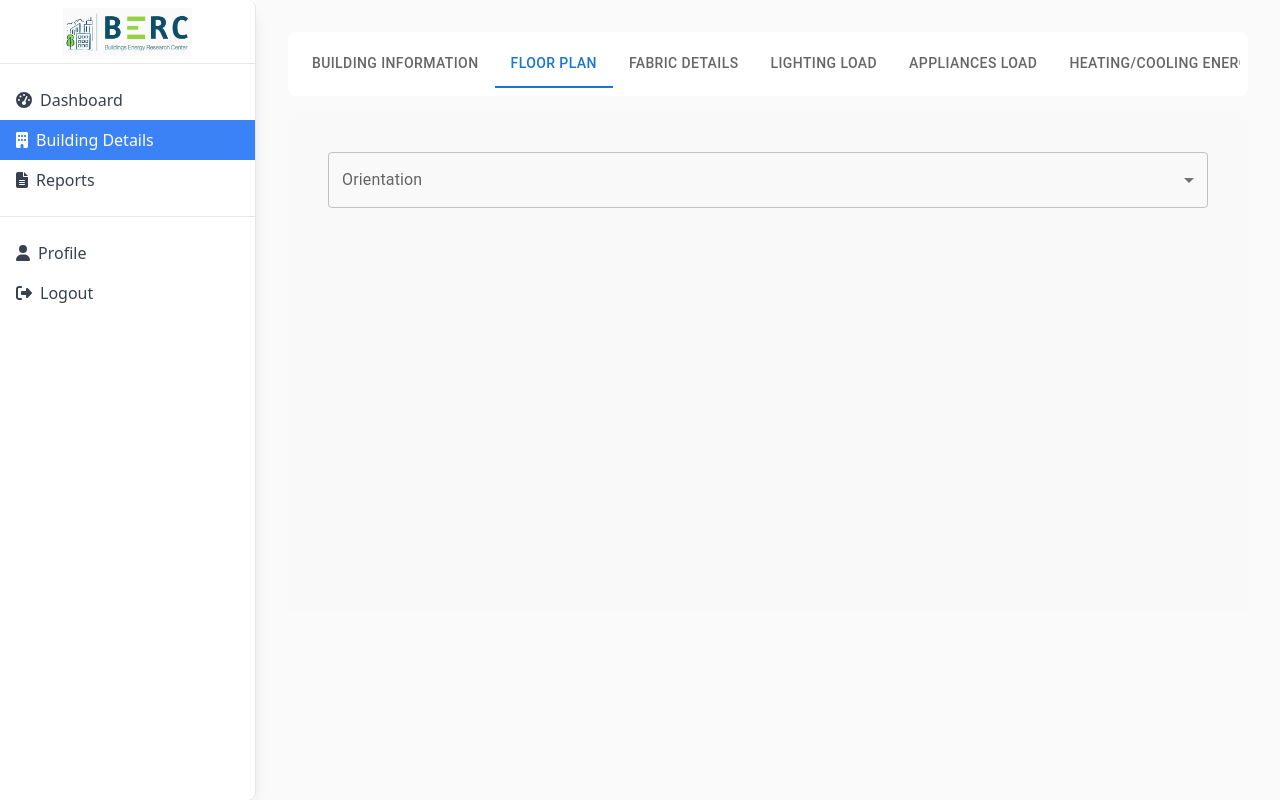
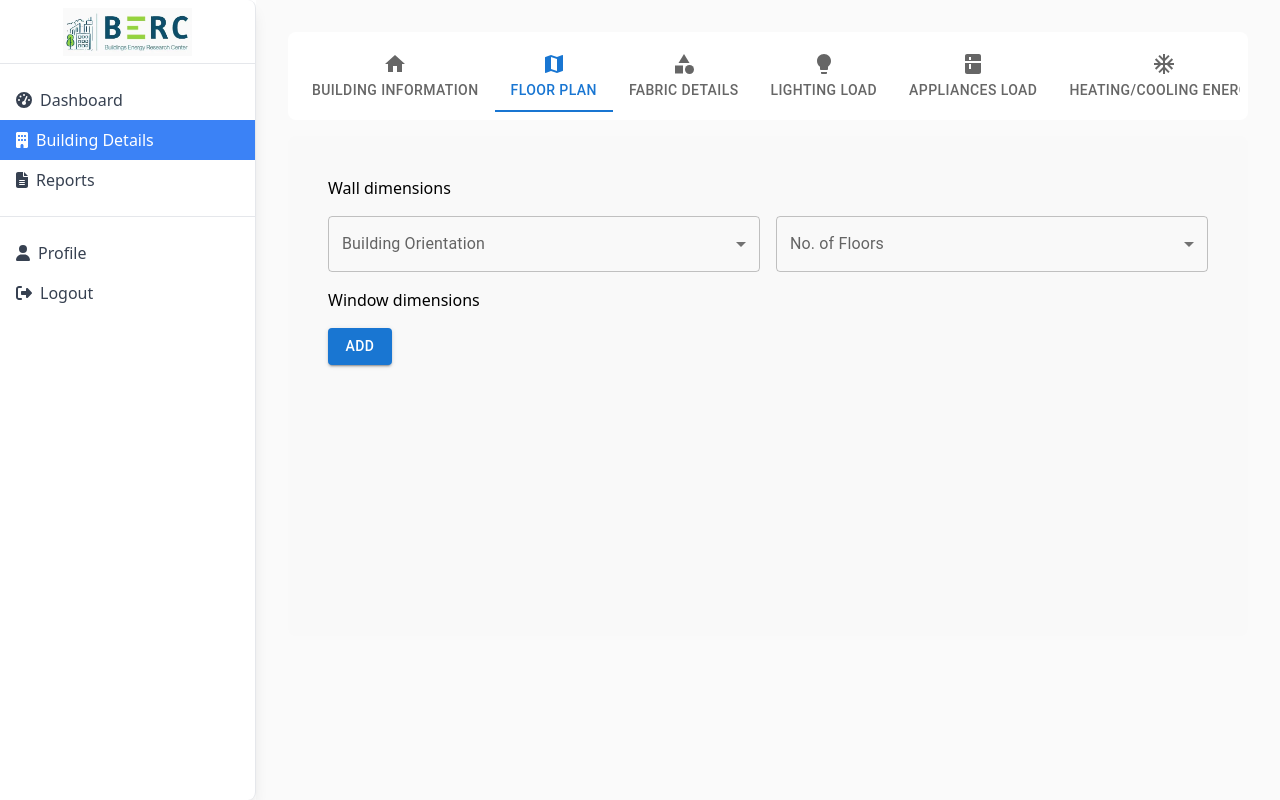
Before and after one commit to mianfarooqazam/building-performance-database, a React (Vite) app: page /building-details in a window 1280 px wide. Both pictures are taken after a click on the tab "FLOOR PLAN". Built offline with nearby package versions, Linux system fonts and the light colour scheme.

Commit message:
Logic Updated

```diff
--- a/src/pages/BuildingDetails.jsx
+++ b/src/pages/BuildingDetails.jsx
@@ -1,5 +1,13 @@
 import { Tabs, Tab, Box } from '@mui/material';
 import { useState } from 'react';
+import HomeIcon from '@mui/icons-material/Home';
+import FloorPlanIcon from '@mui/icons-material/Map';
+import FabricIcon from '@mui/icons-material/Category';
+import LightingIcon from '@mui/icons-material/Lightbulb';
+import AppliancesIcon from '@mui/icons-material/Kitchen';
+import HeatingCoolingIcon from '@mui/icons-material/AcUnit';
+import EnergyIcon from '@mui/icons-material/Speed';
+import CostIcon from '@mui/icons-material/AttachMoney';
 import BuildingInformation from './tabs/BuildingInformation';
 import FloorPlan from './tabs/FloorPlan';
 import FabricDetails from './tabs/FabricDetails';
@@ -13,7 +21,7 @@ function BuildingDetails() {
   const [value, setValue] = useState(0);
 
   const handleChange = (newValue) => {
-    setValue(newValue); // Removed the 'event' parameter
+    setValue(newValue);
   };
 
   return (
@@ -26,30 +34,62 @@ function BuildingDetails() {
           aria-label="Building Details Tabs"
           indicatorColor="primary"
           textColor="primary"
-          variant="scrollable" // Allow scrolling if tabs overflow
-          scrollButtons="auto" // Auto show scroll buttons if needed
+          variant="scrollable"
+          scrollButtons="auto"
           TabIndicatorProps={{
             style: {
-              backgroundColor: '#1976D2', // Custom indicator color
+              backgroundColor: '#1976D2',
             },
           }}
         >
-          {/* Applying custom styles to the individual tabs */}
-          <Tab label="Building Information" className={`${value === 0 ? 'bg-blue-100 rounded-lg' : ''}`} />
-          <Tab label="Floor Plan" className={`${value === 1 ? 'bg-blue-100 rounded-lg' : ''}`} />
-          <Tab label="Fabric Details" className={`${value === 2 ? 'bg-blue-100 rounded-lg' : ''}`} />
-          <Tab label="Lighting Load" className={`${value === 3 ? 'bg-blue-100 rounded-lg' : ''}`} />
-          <Tab label="Appliances Load" className={`${value === 4 ? 'bg-blue-100 rounded-lg' : ''}`} />
-          <Tab label="Heating/Cooling Energy" className={`${value === 5 ? 'bg-blue-100 rounded-lg' : ''}`} />
-          <Tab label="EUI" className={`${value === 6 ? 'bg-blue-100 rounded-lg' : ''}`} />
-          <Tab label="Cost and CO" className={`${value === 7 ? 'bg-blue-100 rounded-lg' : ''}`} />
+
+          <Tab
+            icon={<HomeIcon />}
+            label="Building Information"
+            className={`${value === 0 ? 'bg-blue-100 rounded-lg' : ''}`}
+          />
+          <Tab
+            icon={<FloorPlanIcon />}
+            label="Floor Plan"
+            className={`${value === 1 ? 'bg-blue-100 rounded-lg' : ''}`}
+          />
+          <Tab
+            icon={<FabricIcon />}
+            label="Fabric Details"
+            className={`${value === 2 ? 'bg-blue-100 rounded-lg' : ''}`}
+          />
+          <Tab
+            icon={<LightingIcon />}
+            label="Lighting Load"
+            className={`${value === 3 ? 'bg-blue-100 rounded-lg' : ''}`}
+          />
+          <Tab
+            icon={<AppliancesIcon />}
+            label="Appliances Load"
+            className={`${value === 4 ? 'bg-blue-100 rounded-lg' : ''}`}
+          />
+          <Tab
+            icon={<HeatingCoolingIcon />}
+            label="Heating/Cooling Energy"
+            className={`${value === 5 ? 'bg-blue-100 rounded-lg' : ''}`}
+          />
+          <Tab
+            icon={<EnergyIcon />}
+            label="EUI"
+            className={`${value === 6 ? 'bg-blue-100 rounded-lg' : ''}`}
+          />
+          <Tab
+            icon={<CostIcon />}
+            label="Cost and CO"
+            className={`${value === 7 ? 'bg-blue-100 rounded-lg' : ''}`}
+          />
         </Tabs>
       </div>
 
       {/* Tab Panels with scrollable view */}
       <Box
         sx={{
-          height: '500px', // You can adjust this height as needed
+          height: '500px',
           overflowY: 'auto',
           padding: 2,
           marginTop: 2,
--- a/src/pages/tabs/FloorPlan.jsx
+++ b/src/pages/tabs/FloorPlan.jsx
@@ -1,12 +1,70 @@
-import { Box, MenuItem, Select, InputLabel, FormControl } from "@mui/material";
-import { Orientation } from "../../utils/BuildingInformationData";
+import { useState } from "react";
+import {
+  Box,
+  MenuItem,
+  TextField,
+  Select,
+  Button,
+  InputLabel,
+  FormControl,
+} from "@mui/material";
+import {
+  Orientation,
+  OrientationSingleWindow,
+  OrientationDoubleWindow,
+  Floors,
+} from "../../utils/BuildingInformationData";
+
 function FloorPlan() {
+  const [buildingOrientation, setBuildingOrientation] = useState("");
+  const [numberOfFloors, setNumberOfFloors] = useState("");
+  const [showWindowInputs, setShowWindowInputs] = useState(false);
+  const [windowOrientation, setWindowOrientation] = useState("");
+  const [wallLengths, setWallLengths] = useState({});
+  const [wallHeight, setWallHeight] = useState("");
+  const [totalFloorArea, setTotalFloorArea] = useState("");
+  const [windowArea, setWindowArea] = useState("");
+
+  function getWallInputs(orientation) {
+    let walls = [];
+    if (!orientation) return walls;
+
+    if (OrientationSingleWindow.includes(orientation)) {
+      walls.push(`${orientation} Wall Length (ft)`);
+      if (orientation === "North" || orientation === "South") {
+        walls.push(`East Wall Length (ft)`);
+      } else if (orientation === "East" || orientation === "West") {
+        walls.push(`North Wall Length (ft)`);
+      }
+    } else if (OrientationDoubleWindow.includes(orientation)) {
+      const directions = orientation.split("-");
+      walls.push(`${directions[0]} Wall Length (ft)`);
+      walls.push(`${directions[1]} Wall Length (ft)`);
+    }
+    return walls;
+  }
+
+  function getWindowOrientations() {
+    if (OrientationSingleWindow.includes(buildingOrientation)) {
+      return OrientationSingleWindow;
+    } else if (OrientationDoubleWindow.includes(buildingOrientation)) {
+      return OrientationDoubleWindow;
+    } else {
+      return [];
+    }
+  }
+
   return (
     <Box p={3} display="flex" flexDirection="column" gap={2}>
+      <h1>Wall dimensions</h1>
       <Box display="flex" gap={2}>
         <FormControl fullWidth variant="outlined">
-          <InputLabel>Orientation</InputLabel>
-          <Select label="Orientation">
+          <InputLabel>Building Orientation</InputLabel>
+          <Select
+            label="Building Orientation"
+            value={buildingOrientation}
+            onChange={(e) => setBuildingOrientation(e.target.value)}
+          >
             {Orientation.map((direction) => (
               <MenuItem key={direction} value={direction}>
                 {direction}
@@ -14,7 +72,94 @@ function FloorPlan() {
             ))}
           </Select>
         </FormControl>
+        <FormControl fullWidth variant="outlined">
+          <InputLabel>No. of Floors</InputLabel>
+          <Select
+            label="No. of Floors"
+            value={numberOfFloors}
+            onChange={(e) => setNumberOfFloors(e.target.value)}
+          >
+            {Floors.map((floor) => (
+              <MenuItem key={floor} value={floor}>
+                {floor}
+              </MenuItem>
+            ))}
+          </Select>
+        </FormControl>
       </Box>
+
+      {buildingOrientation && (
+        <>
+          <Box display="flex" gap={2}>
+            {getWallInputs(buildingOrientation).map((label) => (
+              <TextField
+                key={label}
+                label={label}
+                variant="outlined"
+                fullWidth
+                value={wallLengths[label] || ""}
+                onChange={(e) =>
+                  setWallLengths({ ...wallLengths, [label]: e.target.value })
+                }
+              />
+            ))}
+          </Box>
+          <Box display="flex" gap={2}>
+            <TextField
+              label="Wall Height (ft)"
+              variant="outlined"
+              fullWidth
+              value={wallHeight}
+              onChange={(e) => setWallHeight(e.target.value)}
+            />
+          </Box>
+          <Box display="flex" gap={2}>
+            <TextField
+              label="Total Floor Area (ft²)"
+              variant="outlined"
+              fullWidth
+              value={totalFloorArea}
+              onChange={(e) => setTotalFloorArea(e.target.value)}
+            />
+          </Box>
+        </>
+      )}
+
+      <h1>Window dimensions</h1>
+      <Box display="flex" gap={2}>
+        <Button
+          variant="contained"
+          onClick={() => setShowWindowInputs(true)}
+        >
+          Add
+        </Button>
+      </Box>
+
+      {showWindowInputs && (
+        <Box display="flex" gap={2}>
+          <FormControl fullWidth variant="outlined">
+            <InputLabel>Orientation</InputLabel>
+            <Select
+              label="Orientation"
+              value={windowOrientation}
+              onChange={(e) => setWindowOrientation(e.target.value)}
+            >
+              {getWindowOrientations().map((direction) => (
+                <MenuItem key={direction} value={direction}>
+                  {direction}
+                </MenuItem>
+              ))}
+            </Select>
+          </FormControl>
+          <TextField
+            label="Window Area (ft²)"
+            variant="outlined"
+            fullWidth
+            value={windowArea}
+            onChange={(e) => setWindowArea(e.target.value)}
+          />
+        </Box>
+      )}
     </Box>
   );
 }
--- a/src/utils/BuildingInformationData.js
+++ b/src/utils/BuildingInformationData.js
@@ -1,4 +1,3 @@
-const BuildingType = ["House", "Flat" , "Commercial" , "Hotel" , "Hospital" , "Resturant"];
 
 const States = ["KPK", "Punjab", "Sindh", "Balochistan", "Kashmir AJK", "Gilgit Baltistan", "Islamabad ICT"];
 
@@ -16,15 +15,16 @@ const CitiesGilgitBaltistan = ['Ghanche', 'Shigar', 'Skardu', 'Dambudas', 'Gilgi
 
 const CitiesIslamabadICT = ["Islamabad"];
 
-const Basement = ['Yes', 'No'];
 
-const Orientation = ['North', 'East', 'West', 'South',  'North-East', 'North-West', 'South-East' , 'South-West'];
+const Orientation = ['North', 'East', 'West', 'South', 'North-East', 'North-West', 'South-East', 'South-West'];
+const OrientationSingleWindow = ['North', 'East', 'West', 'South'];
+const OrientationDoubleWindow = ['North-East', 'North-West', 'South-East', 'South-West'];
 
-const Floors = [1,2,3,4,5,6] ;
+
+const Floors = [1, 2, 3, 4, 5, 6];
 
 
 export {
-    BuildingType,
   States,
   CitiesKPK,
   CitiesPunjab,
@@ -33,7 +33,8 @@ export {
   CitiesKashmirAJK,
   CitiesGilgitBaltistan,
   CitiesIslamabadICT,
-    Basement,
   Orientation,
-    Floors
+  Floors,
+  OrientationSingleWindow,
+  OrientationDoubleWindow
 };
```
Also changed, not shown: src/pages/tabs/BuildingInformation.jsx (+20 -51 lines). Lines whose indentation alone changed are shown as unchanged.
